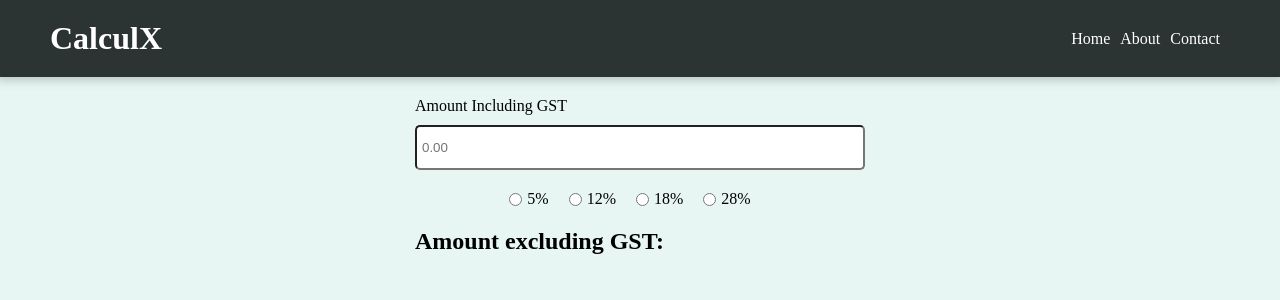
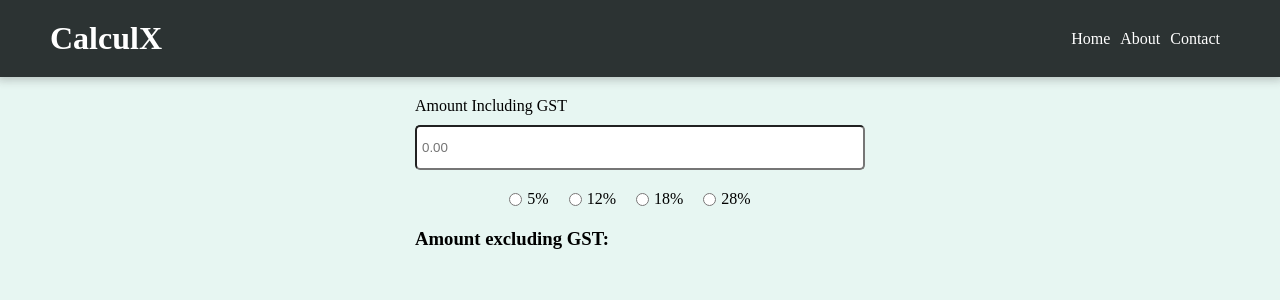
Before and after one commit to iAnishVijay/calculx, a React (Create React App) app: page / in a window 1280 px wide. Shown: the top 300 px of the page. Built offline with nearby package versions, Linux system fonts and the light colour scheme.

Commit message:
changed a h3 to h2

```diff
--- a/src/components/Main.jsx
+++ b/src/components/Main.jsx
@@ -41,7 +41,7 @@ export default function Main() {
             <div className="gst-buttons total-center-flex">
                 {gstButtons}
             </div>
-            <h2>Amount excluding GST: {inputs.gstRate && result}</h2>
+            <h3>Amount excluding GST: {inputs.gstRate && result}</h3>
         </main>
     )
 }
```
